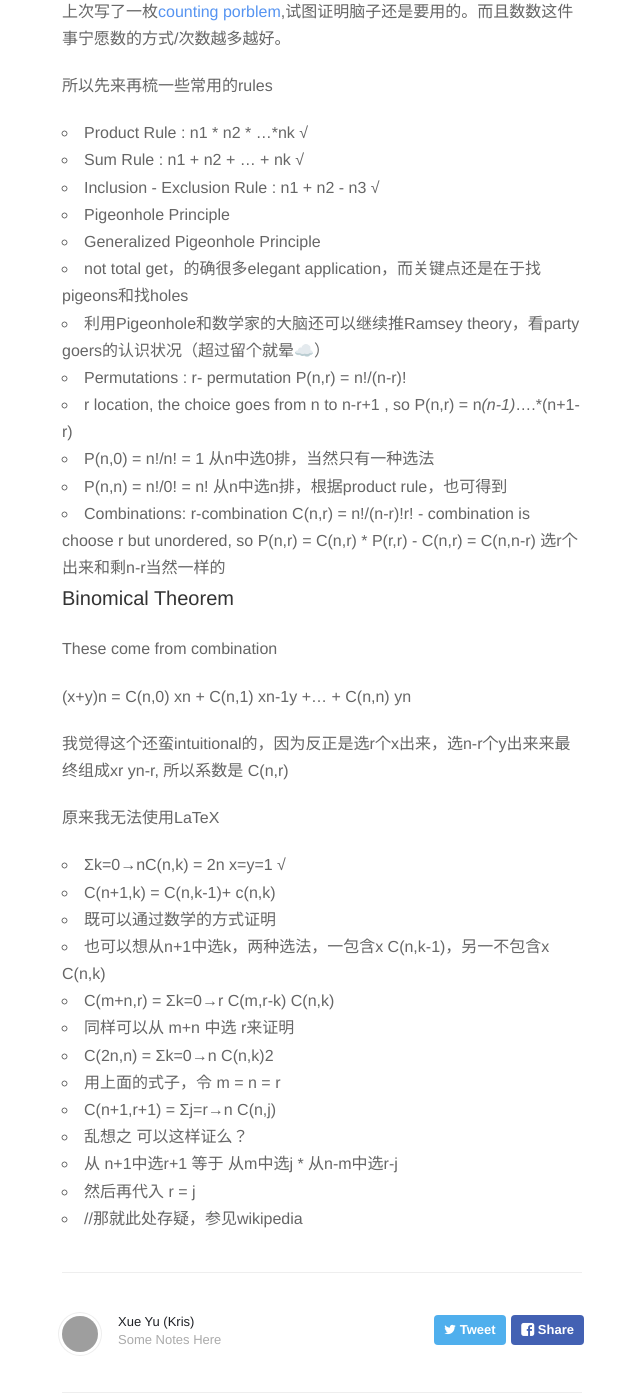
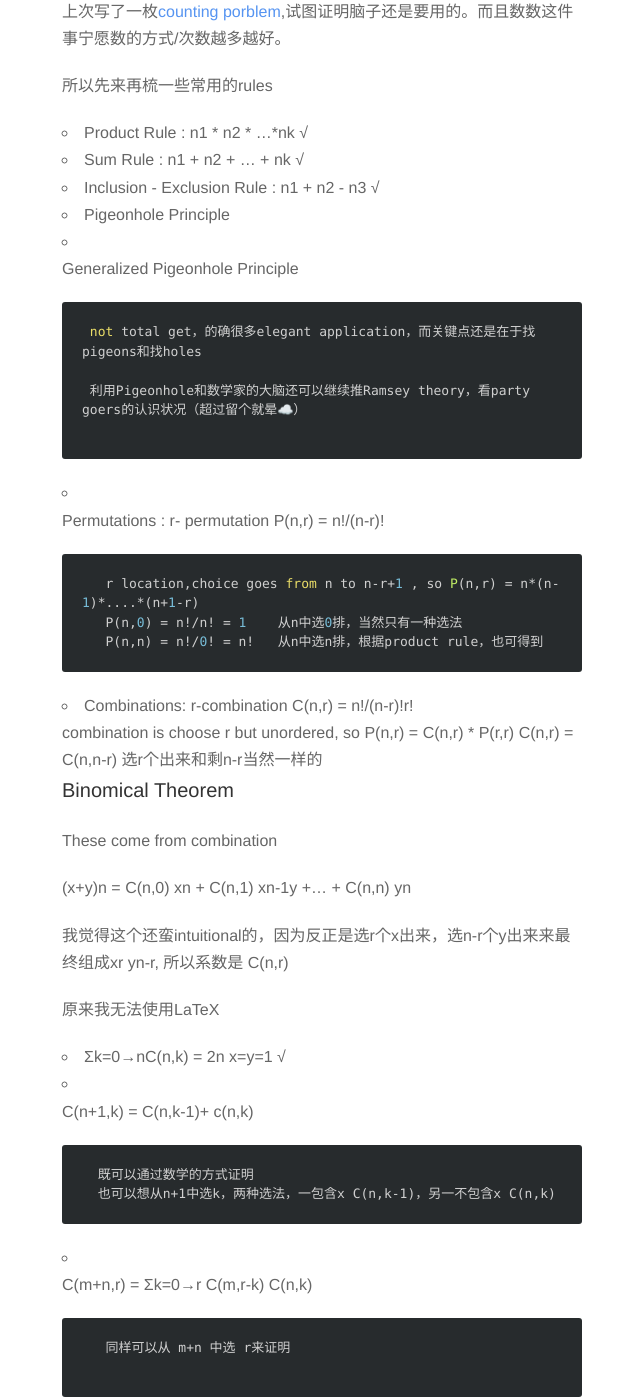
Before and after one commit to walterwang/krisyu.github.io, a Jekyll site: the page built from _posts/2015-10-18-more_counting_problem:principle.md, in a window 1280 px wide and 1400 px high, scrolled down 422 px. Shown: the whole window, without its empty margins (318-958 px from the left). Built offline with Jekyll 4.4.1, drawn with Linux system fonts in a browser that asks for light colours; nearby versions of some CDN libraries; Markdown is read by kramdown in place of the engine named in the settings; some of the changed text lies outside the part shown; grey boxes are pictures that could not be loaded.

Commit message:
to be updated

````diff
--- a/_posts/2015-10-18-more_counting_problem:principle.md
+++ b/_posts/2015-10-18-more_counting_problem:principle.md
@@ -16,15 +16,26 @@
 - Inclusion - Exclusion Rule : n<sub>1</sub> + n<sub>2</sub> - n<sub>3</sub>   √
 - Pigeonhole Principle
 - Generalized Pigeonhole Principle
-    - not total get，的确很多elegant application，而关键点还是在于找pigeons和找holes
-    - 利用Pigeonhole和数学家的大脑还可以继续推Ramsey theory，看party goers的认识状况（超过留个就晕☁️）
+
+   ```
+   not total get，的确很多elegant application，而关键点还是在于找pigeons和找holes
+
+   利用Pigeonhole和数学家的大脑还可以继续推Ramsey theory，看party goers的认识状况（超过留个就晕☁️）
+
+    ```
 - Permutations : r- permutation P(n,r) = n!/(n-r)!
-	- r location, the choice goes from n to n-r+1 , so P(n,r) = n*(n-1)*....*(n+1-r)
-	- P(n,0) = n!/n! = 1    从n中选0排，当然只有一种选法
-	- P(n,n) = n!/0! = n!   从n中选n排，根据product rule，也可得到
+
+	```
+	 r location,choice goes from n to n-r+1 , so P(n,r) = n*(n-1)*....*(n+1-r)
+	 P(n,0) = n!/n! = 1    从n中选0排，当然只有一种选法
+	 P(n,n) = n!/0! = n!   从n中选n排，根据product rule，也可得到
+	```
 - Combinations:  r-combination C(n,r) = n!/(n-r)!r!
- 	- combination is choose r but unordered,  so P(n,r) = C(n,r) * P(r,r)
- 	- C(n,r) = C(n,n-r) 选r个出来和剩n-r当然一样的
+
+ 	 ```
+ 	 combination is choose r but unordered,  so P(n,r) = C(n,r) * P(r,r)
+ 	 C(n,r) = C(n,n-r) 选r个出来和剩n-r当然一样的
+ 	 ```
 
 
 ### Binomical Theorem
@@ -42,14 +53,47 @@
 
 - Σ<sub>k=0→n</sub>C(n,k) = 2<sup>n</sup>  x=y=1 √
 - C(n+1,k) = C(n,k-1)+ c(n,k)
-	- 既可以通过数学的方式证明
-	- 也可以想从n+1中选k，两种选法，一包含x C(n,k-1)，另一不包含x C(n,k)
+
+	```
+	既可以通过数学的方式证明
+	也可以想从n+1中选k，两种选法，一包含x C(n,k-1)，另一不包含x C(n,k)
+	```
+
 - C(m+n,r) = Σ<sub>k=0→r</sub> C(m,r-k) C(n,k)
-	- 同样可以从 m+n 中选 r来证明
+
+	```
+	 同样可以从 m+n 中选 r来证明
+
+	 ```
+
 - C(2n,n) = Σ<sub>k=0→n</sub> C(n,k)<sup>2</sup>
-	- 用上面的式子，令 m = n = r
+
+	```
+	 用上面的式子，令 m = n = r
+
+	 ```
 - C(n+1,r+1) = Σ<sub>j=r→n</sub> C(n,j)
-	- 乱想之 可以这样证么？
-		- 从 n+1中选r+1 等于 从m中选j * 从n-m中选r-j
-		- 然后再代入 r = j
-		- //那就此处存疑，参见wikipedia
+
+	```
+	 乱想之 可以这样证么？
+
+		 从 n+1中选r+1 等于 从m中选j * 从n-m中选r-j
+
+		 然后再代入 r = j
+
+		 //那就此处存疑，参见wikipedia
+	```
+
+### Back to counting
+
+
+- r-Permutation with repetition  : n<sup>r</sup> √
+- r-Combination with repetition : C(n+r-1,r) = C(n+r-1,n-1)
+
+	```
+	这个要用比如从三种酒里面选五瓶的例子来帮我懂了
+
+
+	W | W W |W W
+
+	```
````
